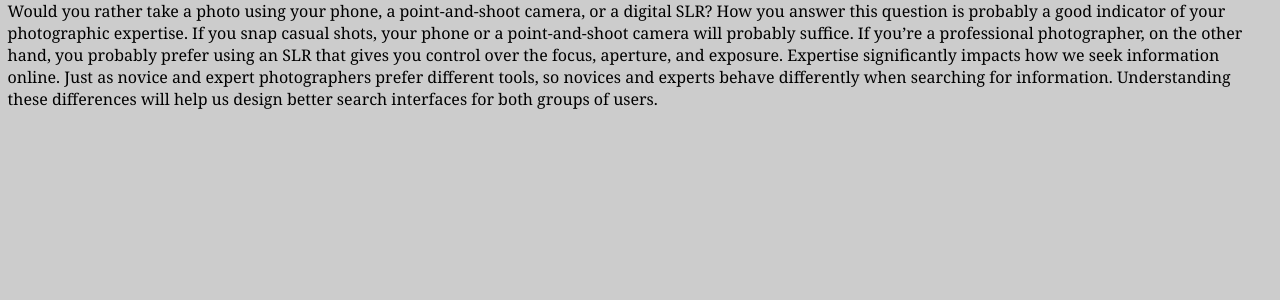
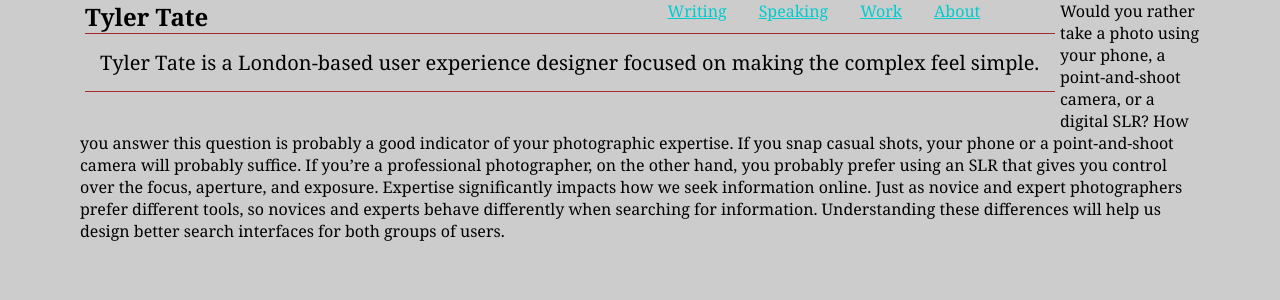
Before and after one commit to SeriouslyInc/tylertate, a Jekyll site: the page built from _posts/2011-04-20-novices-orienteer-experts-teleport.markdown, in a window 1280 px wide. Shown: the top 300 px of the page. Built offline with Jekyll 4.4.1, drawn with Linux system fonts in a browser that asks for light colours.

Commit message:
First cut at header

```diff
--- a/_layouts/general.html
+++ b/_layouts/general.html
@@ -9,8 +9,24 @@
 </head>
 
 <body id="{{ bodyId }}">
+	<div id="body">
+		<header id="top">
+			<nav>
+				<h1>Tyler Tate</h1>
+				<ul>
+					<li><a href="">Writing</a></li>
+					<li><a href="">Speaking</a></li>
+					<li><a href="">Work</a></li>
+					<li><a href="">About</a></li>
+				</ul>
+			</nav>
+			<p>
+				Tyler Tate is a London-based user experience designer focused on making the complex feel simple.
+			</p>
+		</header>
 
-	{{ content }}
+		{{ content }}
 
+	</div>
 </body>
 </html>
--- a/index.html
+++ b/index.html
@@ -5,10 +5,10 @@ bodyId: home
 ---
 
 {% for post in site.posts %}
-	<article>
+	<!--article>
 		{{ post.url }}
 		{{ post.date | date: "%B %d, %Y" }}
 		{{ post.title }}
 		{{ post.content }}
-	</article>
+	</article-->
 {% endfor %}
--- a/resources/css/main.css
+++ b/resources/css/main.css
@@ -27,11 +27,50 @@ body {
 a {
   color: #0CC;
 }
-#mainbody {
+#body {
   overflow: hidden;
   width: 100.89285714285714%;
   margin: 0 -0.4464285714285714%;
+  position: relative;
   width: 1120px;
   margin: 0 auto;
-  padding: 3em 0;
+  z-index: 1;
 }
+header#top {
+  overflow: hidden;
+  float: left;
+  width: 86.60714285714286%;
+  margin: 0 0.4464285714285714%;
+  _display: inline;
+}
+header#top nav {
+  overflow: hidden;
+  width: 100.89285714285714%;
+  margin: 0 -0.4464285714285714%;
+  border-bottom: 1px solid brown;
+}
+header#top h1 {
+  overflow: hidden;
+  float: left;
+  width: 42.857142857142854%;
+  margin: 0 0.4464285714285714%;
+  _display: inline;
+}
+header#top ul {
+  overflow: hidden;
+  float: left;
+  width: 42.857142857142854%;
+  margin: 0 0.4464285714285714%;
+  _display: inline;
+  float: right;
+}
+header#top ul li {
+  list-style: none outside none;
+  float: left;
+  margin-left: 2em;
+}
+header#top p {
+  font-size: 1.25em;
+  padding: 0.75em;
+  border-bottom: 1px solid brown;
+}
```
Also changed, not shown: resources/css/main.less (+41 -2 lines).
